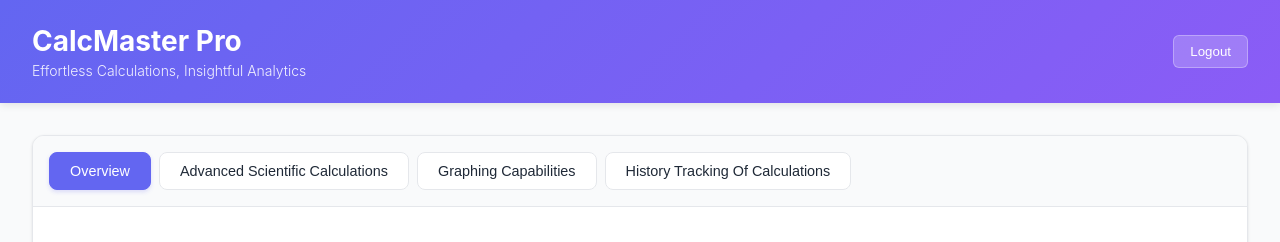
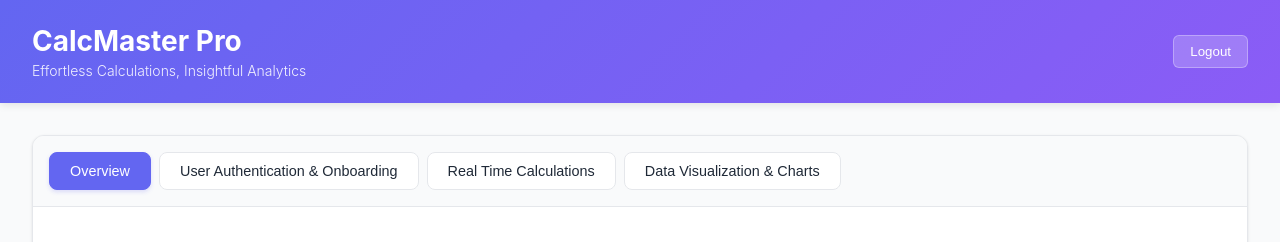
Before and after one commit to playworks93/calcmaster-pro-landing-app, a React (Vite) app: page / in a window 1280 px wide. Both pictures are taken after typing "name@example.com", "Sample123" into the empty fields and a click on the button "Sign In". Shown: the top 242 px of the page. Built offline with nearby package versions, Linux system fonts and the light colour scheme.

Commit message:
Add src/components/Dashboard.tsx

```diff
--- a/src/components/Dashboard.tsx
+++ b/src/components/Dashboard.tsx
@@ -15,22 +15,22 @@ const Dashboard = (props: DashboardProps) => {
           Overview
         </button>
         <button
-          className={activeTab === 'advanced_scientific_calculations' ? 'active' : ''}
-          onClick={() => setActiveTab('advanced_scientific_calculations')}
+          className={activeTab === 'user_authentication_&_onboarding' ? 'active' : ''}
+          onClick={() => setActiveTab('user_authentication_&_onboarding')}
         >
-          Advanced Scientific Calculations
+          User Authentication & Onboarding
         </button>
         <button
-          className={activeTab === 'graphing_capabilities' ? 'active' : ''}
-          onClick={() => setActiveTab('graphing_capabilities')}
+          className={activeTab === 'real_time_calculations' ? 'active' : ''}
+          onClick={() => setActiveTab('real_time_calculations')}
         >
-          Graphing Capabilities
+          Real Time Calculations
         </button>
         <button
-          className={activeTab === 'history_tracking_of_calculations' ? 'active' : ''}
-          onClick={() => setActiveTab('history_tracking_of_calculations')}
+          className={activeTab === 'data_visualization_&_charts' ? 'active' : ''}
+          onClick={() => setActiveTab('data_visualization_&_charts')}
         >
-          History Tracking Of Calculations
+          Data Visualization & Charts
         </button>
       </nav>
 
@@ -55,24 +55,24 @@ const Dashboard = (props: DashboardProps) => {
           </div>
         )}
 
-        {activeTab === 'advanced_scientific_calculations' && (
+        {activeTab === 'user_authentication_&_onboarding' && (
           <div className="tab-content">
-            <h2>Advanced Scientific Calculations</h2>
-            <p>Manage your advanced scientific calculations here.</p>
+            <h2>User Authentication & Onboarding</h2>
+            <p>Manage your user authentication & onboarding here.</p>
           </div>
         )}
 
-        {activeTab === 'graphing_capabilities' && (
+        {activeTab === 'real_time_calculations' && (
           <div className="tab-content">
-            <h2>Graphing Capabilities</h2>
-            <p>Manage your graphing capabilities here.</p>
+            <h2>Real-time Calculations</h2>
+            <p>Manage your real time calculations here.</p>
           </div>
         )}
 
-        {activeTab === 'history_tracking_of_calculations' && (
+        {activeTab === 'data_visualization_&_charts' && (
           <div className="tab-content">
-            <h2>History Tracking of Calculations</h2>
-            <p>Manage your history tracking of calculations here.</p>
+            <h2>Data Visualization & Charts</h2>
+            <p>Manage your data visualization & charts here.</p>
           </div>
         )}
       </div>
```
